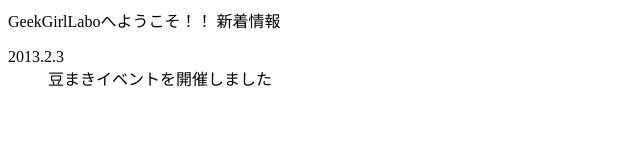
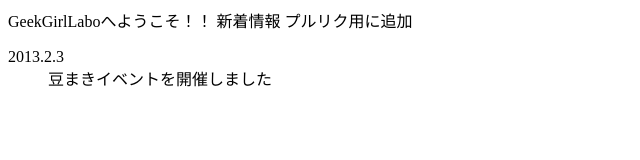
Before and after one commit to mioito/HTML, a plain HTML site: page geekgirl.html in a window 1280 px wide. Shown: the whole page, without its empty margins (0-640 px from the left). Drawn offline with Linux system fonts and the light colour scheme.

Commit message:
プルリク用に追加

```diff
--- a/geekgirl.html
+++ b/geekgirl.html
@@ -6,6 +6,7 @@
 <body>
 	GeekGirlLaboへようこそ！！
 	新着情報
+	プルリク用に追加
 	<dl>
 		<dt>2013.2.3</dt>
 		<dd>豆まきイベントを開催しました</dd>
```
